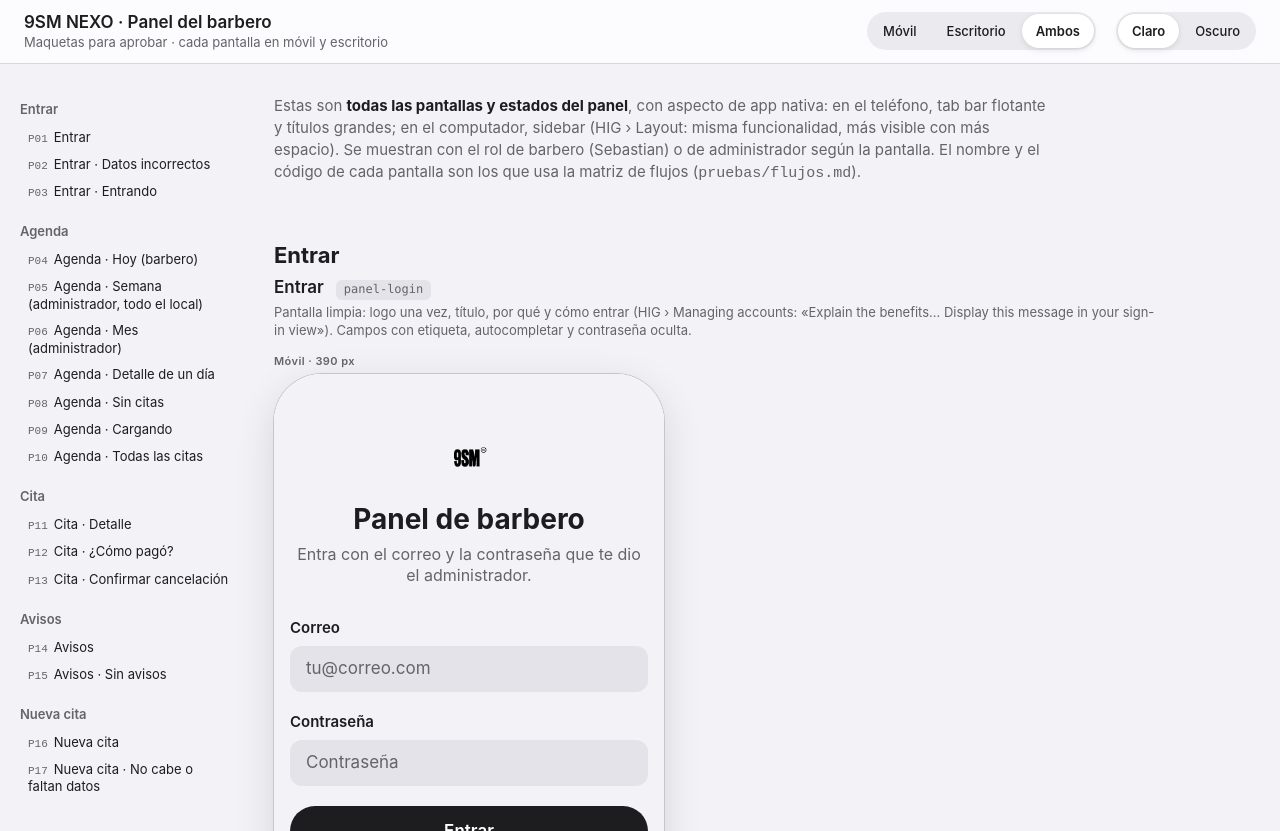
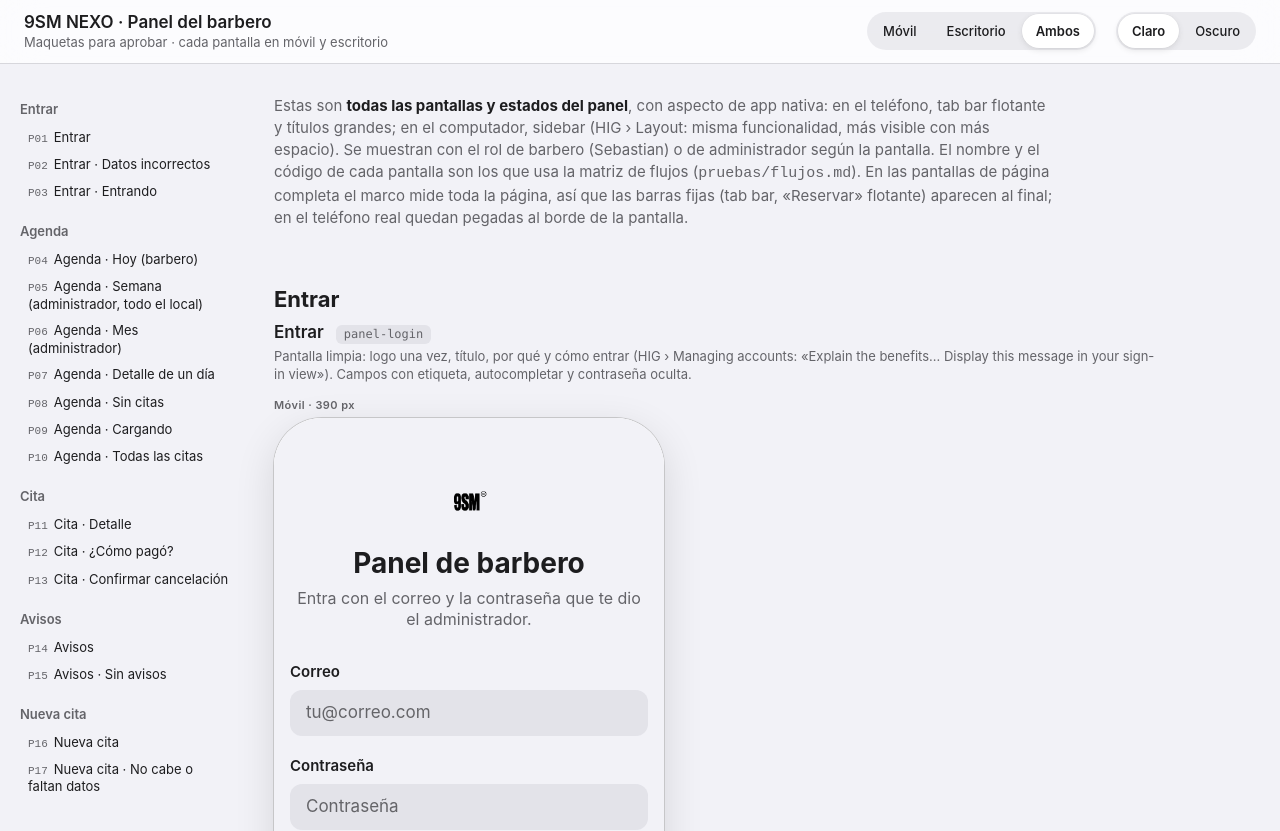
Before and after one commit to ssanchezvalencia14-spec/9SM-web, a plain HTML site: page diseno/panel.html in a window 1280 px wide. Shown: the top 831 px of the page. Drawn offline with Linux system fonts and the light colour scheme.

Commit message:
Ajustes menores de la segunda revisión: texto de contraste, nota del visor y enlaces dentro de los marcos
Co-Authored-By: Claude Opus 5.5 <noreply@anthropic.com>

```diff
--- a/diseno/maqueta.js
+++ b/diseno/maqueta.js
@@ -53,7 +53,7 @@
   var head = '<meta charset="utf-8"><meta name="viewport" content="width=device-width, initial-scale=1">'
     + '<link rel="stylesheet" href="https://fonts.googleapis.com/css2?family=Inter:opsz,wght@14..32,400..700&amp;display=swap">'
     + '<link rel="stylesheet" href="tokens.css"><link rel="stylesheet" href="componentes.css">';
-  var playScript = '<script>if(!(window.matchMedia&&matchMedia("(prefers-reduced-motion: reduce)").matches)){'
+  var playScript = '<script>document.addEventListener("click",function(e){var a=e.target.closest&&e.target.closest("a");if(a)e.preventDefault();});if(!(window.matchMedia&&matchMedia("(prefers-reduced-motion: reduce)").matches)){'
     + 'document.querySelectorAll("video[data-hero]").forEach(function(v){v.muted=true;var p=v.play();if(p&&p.catch)p.catch(function(){});});}<\/script>';
 
   function docFor(html, appClass, fullHeight, viewportH) {
--- a/diseno/panel.html
+++ b/diseno/panel.html
@@ -83,7 +83,7 @@
 <div class="viewer-layout">
   <nav class="viewer-index" id="index" aria-label="Pantallas"></nav>
   <main class="viewer-main" id="shots">
-    <p class="viewer-intro">Estas son <strong>todas las pantallas y estados del panel</strong>, con aspecto de app nativa: en el teléfono, tab bar flotante y títulos grandes; en el computador, sidebar (HIG › Layout: misma funcionalidad, más visible con más espacio). Se muestran con el rol de barbero (Sebastian) o de administrador según la pantalla. El nombre y el código de cada pantalla son los que usa la matriz de flujos (<code>pruebas/flujos.md</code>).</p>
+    <p class="viewer-intro">Estas son <strong>todas las pantallas y estados del panel</strong>, con aspecto de app nativa: en el teléfono, tab bar flotante y títulos grandes; en el computador, sidebar (HIG › Layout: misma funcionalidad, más visible con más espacio). Se muestran con el rol de barbero (Sebastian) o de administrador según la pantalla. El nombre y el código de cada pantalla son los que usa la matriz de flujos (<code>pruebas/flujos.md</code>). En las pantallas de página completa el marco mide toda la página, así que las barras fijas (tab bar, «Reservar» flotante) aparecen al final; en el teléfono real quedan pegadas al borde de la pantalla.</p>
   </main>
 </div>
 
```
Also changed, not shown: diseno/sistema.html (+1 -1 lines), diseno/web.html (+1 -1 lines).
